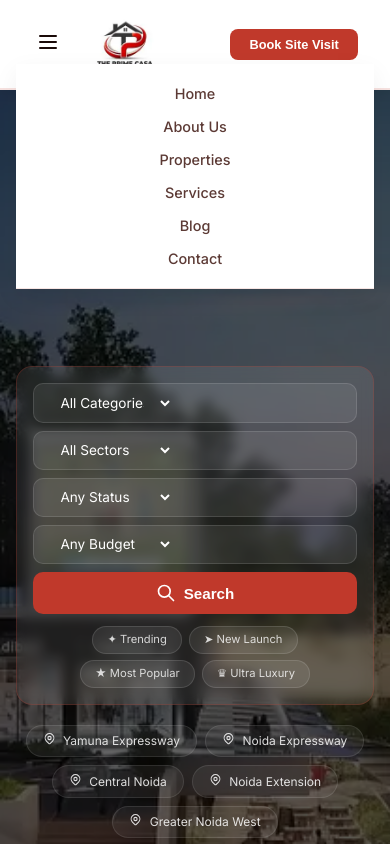
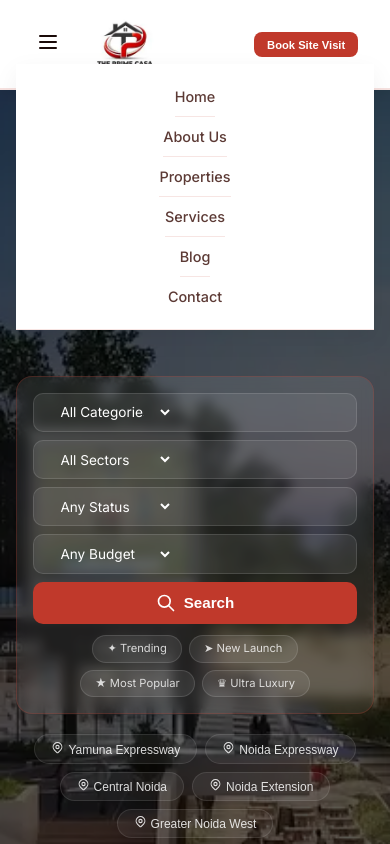
Before and after one commit to itzJishanAhmad-09/Prime_Casa_Frontend, a React (Vite) app: page / in a window 390 px wide. Both pictures are taken after a click on the button 48 px from the left and 44 px from the top of the page. Shown: the top 844 px of the page. Built offline with nearby package versions, Linux system fonts and the light colour scheme; a web font is replaced by a local one.

Commit message:
refactor: improve components — Navbar, Hero, Contact, PropertyCard
- Hero: React-controlled filter state, no direct DOM access
- Navbar: accessible hamburger menu with keyboard support
- Contact & ScheduleVisit: 10-digit phone validation
- PropertyCard: slider/grid variants with lazy image loading

```diff
--- a/src/components/Hero.jsx
+++ b/src/components/Hero.jsx
@@ -9,22 +9,28 @@ import {
   IconSearch,
 } from '@tabler/icons-react';
 
+const CATEGORIES = ['Apartments', 'Luxury Villas', 'Penthouses', 'Office Suites', 'Retail Space', 'Workspaces', 'Residential Plots', 'Farm Land'];
+const SECTORS    = ['Sector 150', 'Sector 128', 'Sector 107', 'Sector 94', 'Sector 72', 'Sector 62', 'Noida Extension', 'Greater Noida West', 'Yamuna Expressway'];
+const STATUSES   = ['New Launch', 'Under Construction', 'Ready to Move'];
+const BUDGETS    = ['Under ₹50L', '₹50L – ₹1Cr', '₹1Cr – ₹2Cr', '₹2Cr – ₹5Cr', 'Above ₹5Cr'];
+const LOCALITIES = ['Yamuna Expressway', 'Noida Expressway', 'Central Noida', 'Noida Extension', 'Greater Noida West'];
+
 const Hero = () => {
   const navigate = useNavigate();
   const [videoLoaded, setVideoLoaded] = useState(false);
 
+  // Controlled state — React-idiomatic, no DOM access needed
+  const [filters, setFilters] = useState({ cat: '', sector: '', status: '', budget: '' });
+
+  const handleFilterChange = (e) => {
+    const { name, value } = e.target;
+    setFilters((prev) => ({ ...prev, [name]: value }));
+  };
+
   const handleSearch = () => {
-    const category = document.getElementById('s-cat')?.value || '';
-    const sector = document.getElementById('s-sector')?.value || '';
-    const status = document.getElementById('s-status')?.value || '';
-    const budget = document.getElementById('s-budget')?.value || '';
-
-    const params = new URLSearchParams();
-    if (category) params.append('cat', category);
-    if (sector) params.append('sector', sector);
-    if (status) params.append('status', status);
-    if (budget) params.append('budget', budget);
-
+    const params = new URLSearchParams(
+      Object.entries(filters).filter(([, v]) => v)
+    );
     navigate(`/properties?${params.toString()}`);
   };
 
@@ -34,6 +40,7 @@ const Hero = () => {
 
   return (
     <div className="hero">
+      {/* LCP placeholder image — shown while video loads */}
       <img
         src="/assets/videos/hero.webp"
         alt="Noida skyline"
@@ -75,65 +82,71 @@ const Hero = () => {
         <source src="/assets/videos/noida-drone.mp4" type="video/mp4" />
       </video>
 
-      <div className="hero-overlay"></div>
+      <div className="hero-overlay" />
 
       <div className="hero-content">
-        <div className="search-wrap" data-wmcp='{"name":"propertySearch","description":"Search and filter properties by category, sector, status, and budget","type":"search"}'>
+        <div
+          className="search-wrap"
+          data-wmcp='{"name":"propertySearch","description":"Search and filter properties by category, sector, status, and budget","type":"search"}'
+        >
           <div className="search-row">
+            {/* Category */}
             <div className="search-field">
               <IconBuilding size={18} color="var(--gold-l)" style={{ padding: '0 0.6rem', opacity: 0.7 }} />
-              <select id="s-cat" data-wmcp='{"label":"Category","type":"select","options":["Apartments","Luxury Villas","Penthouses","Office Suites","Retail Space","Workspaces","Residential Plots","Farm Land"]}'>
+              <select
+                name="cat"
+                value={filters.cat}
+                onChange={handleFilterChange}
+                aria-label="Property category"
+              >
                 <option value="">All Categories</option>
-                <option>Apartments</option>
-                <option>Luxury Villas</option>
-                <option>Penthouses</option>
-                <option>Office Suites</option>
-                <option>Retail Space</option>
-                <option>Workspaces</option>
-                <option>Residential Plots</option>
-                <option>Farm Land</option>
+                {CATEGORIES.map((c) => <option key={c}>{c}</option>)}
               </select>
             </div>
 
+            {/* Sector */}
             <div className="search-field">
               <IconMapPin size={18} color="var(--gold-l)" style={{ padding: '0 0.6rem', opacity: 0.7 }} />
-              <select id="s-sector" data-wmcp='{"label":"Sector","type":"select","options":["Sector 150","Sector 128","Sector 107","Sector 94","Sector 72","Sector 62","Noida Extension","Greater Noida West","Yamuna Expressway"]}'>
+              <select
+                name="sector"
+                value={filters.sector}
+                onChange={handleFilterChange}
+                aria-label="Property sector"
+              >
                 <option value="">All Sectors</option>
-                <option>Sector 150</option>
-                <option>Sector 128</option>
-                <option>Sector 107</option>
-                <option>Sector 94</option>
-                <option>Sector 72</option>
-                <option>Sector 62</option>
-                <option>Noida Extension</option>
-                <option>Greater Noida West</option>
-                <option>Yamuna Expressway</option>
+                {SECTORS.map((s) => <option key={s}>{s}</option>)}
               </select>
             </div>
 
+            {/* Status */}
             <div className="search-field">
               <IconClock size={18} color="var(--gold-l)" style={{ padding: '0 0.6rem', opacity: 0.7 }} />
-              <select id="s-status" data-wmcp='{"label":"Status","type":"select","options":["New Launch","Under Construction","Ready to Move"]}'>
+              <select
+                name="status"
+                value={filters.status}
+                onChange={handleFilterChange}
+                aria-label="Property status"
+              >
                 <option value="">Any Status</option>
-                <option>New Launch</option>
-                <option>Under Construction</option>
-                <option>Ready to Move</option>
+                {STATUSES.map((s) => <option key={s}>{s}</option>)}
               </select>
             </div>
 
+            {/* Budget */}
             <div className="search-field">
               <IconCurrencyRupee size={18} color="var(--gold-l)" style={{ padding: '0 0.6rem', opacity: 0.7 }} />
-              <select id="s-budget" data-wmcp='{"label":"Budget","type":"select","options":["Under ₹50L","₹50L – ₹1Cr","₹1Cr – ₹2Cr","₹2Cr – ₹5Cr","Above ₹5Cr"]}'>
+              <select
+                name="budget"
+                value={filters.budget}
+                onChange={handleFilterChange}
+                aria-label="Property budget"
+              >
                 <option value="">Any Budget</option>
-                <option>Under ₹50L</option>
-                <option>₹50L – ₹1Cr</option>
-                <option>₹1Cr – ₹2Cr</option>
-                <option>₹2Cr – ₹5Cr</option>
-                <option>Above ₹5Cr</option>
+                {BUDGETS.map((b) => <option key={b}>{b}</option>)}
               </select>
             </div>
 
-            <button className="search-btn" onClick={handleSearch}>
+            <button className="search-btn" onClick={handleSearch} type="button">
               <IconSearch size={20} /> Search
             </button>
           </div>
@@ -146,22 +159,19 @@ const Hero = () => {
           </div>
         </div>
 
+        {/* Locality chips — using <button> for accessibility */}
         <div className="localities">
-          <span className="loc-chip" onClick={() => handleLocalityClick('Yamuna Expressway')}>
-            <IconMapPin size={13} style={{ marginRight: '4px' }} /> Yamuna Expressway
-          </span>
-          <span className="loc-chip" onClick={() => handleLocalityClick('Noida Expressway')}>
-            <IconMapPin size={13} style={{ marginRight: '4px' }} /> Noida Expressway
-          </span>
-          <span className="loc-chip" onClick={() => handleLocalityClick('Central Noida')}>
-            <IconMapPin size={13} style={{ marginRight: '4px' }} /> Central Noida
-          </span>
-          <span className="loc-chip" onClick={() => handleLocalityClick('Noida Extension')}>
-            <IconMapPin size={13} style={{ marginRight: '4px' }} /> Noida Extension
-          </span>
-          <span className="loc-chip" onClick={() => handleLocalityClick('Greater Noida West')}>
-            <IconMapPin size={13} style={{ marginRight: '4px' }} /> Greater Noida West
-          </span>
+          {LOCALITIES.map((loc) => (
+            <button
+              key={loc}
+              type="button"
+              className="loc-chip"
+              onClick={() => handleLocalityClick(loc)}
+            >
+              <IconMapPin size={13} style={{ marginRight: '4px' }} />
+              {loc}
+            </button>
+          ))}
         </div>
       </div>
     </div>
--- a/src/components/Navbar.jsx
+++ b/src/components/Navbar.jsx
@@ -1,51 +1,34 @@
 // src/components/Navbar.jsx
-import React, { useState } from 'react';
+import React, { useState, useCallback } from 'react';
 import { useNavigate, useLocation } from 'react-router-dom';
 import { IconMenu2 } from '@tabler/icons-react';
 
+const NAV_LINKS = [
+  { label: 'Home',       path: '/' },
+  { label: 'About Us',   path: '/about' },
+  { label: 'Properties', path: '/properties' },
+  { label: 'Services',   path: '/services' },
+  { label: 'Blog',       path: '/blog' },
+  { label: 'Contact',    path: '/contact' },
+];
+
 const Navbar = ({ scrollTo }) => {
-  const navigate = useNavigate();
-  const location = useLocation();
+  const navigate   = useNavigate();
+  const location   = useLocation();
   const [menuOpen, setMenuOpen] = useState(false);
 
-  const toggleMenu = () => setMenuOpen(!menuOpen);
-  const closeMenu = () => setMenuOpen(false);
+  const closeMenu = useCallback(() => setMenuOpen(false), []);
 
-  const handleHomeClick = () => {
-    if (location.pathname === '/') {
+  const handleNavClick = useCallback((path) => {
+    if (path === '/' && location.pathname === '/') {
       window.scrollTo({ top: 0, behavior: 'smooth' });
     } else {
-      navigate('/');
+      navigate(path);
     }
     closeMenu();
-  };
+  }, [navigate, location.pathname, closeMenu]);
 
-  const handleAboutClick = () => {
-    navigate('/about');
-    closeMenu();
-  };
-
-  const handlePropertiesClick = () => {
-    navigate('/properties');
-    closeMenu();
-  };
-
-  const handleBlogClick = () => {
-    navigate('/blog');
-    closeMenu();
-  };
-
-  const handleServicesClick = () => {
-    navigate('/services');
-    closeMenu();
-  };
-
-  const handleContactClick = () => {
-    navigate('/contact');
-    closeMenu();
-  };
-
-  const handleBookVisit = () => {
+  const handleBookVisit = useCallback(() => {
     if (location.pathname.startsWith('/project/')) {
       const projectId = location.pathname.split('/').pop();
       navigate(`/schedule/${projectId}`);
@@ -53,27 +36,29 @@ const Navbar = ({ scrollTo }) => {
       navigate('/schedule');
     }
     closeMenu();
-  };
-
-  const navBtnStyle = {
-    background: 'none',
-    border: 'none',
-    cursor: 'pointer',
-    fontSize: '0.9rem',
-    fontWeight: 500,
-    color: 'var(--txt2)',
-    padding: '0.5rem 0',
-    fontFamily: 'inherit',
-  };
+  }, [navigate, location.pathname, closeMenu]);
 
   return (
     <nav>
       <div className="nav-left">
-        <button className="hamburger" onClick={toggleMenu} aria-label="Toggle menu">
+        <button
+          className="hamburger"
+          onClick={() => setMenuOpen((prev) => !prev)}
+          aria-label="Toggle menu"
+          aria-expanded={menuOpen}
+        >
           <IconMenu2 size={24} />
         </button>
 
-        <div className="nav-logo" onClick={handleHomeClick} style={{ cursor: 'pointer' }}>
+        <div
+          className="nav-logo"
+          onClick={() => handleNavClick('/')}
+          role="button"
+          tabIndex={0}
+          onKeyDown={(e) => e.key === 'Enter' && handleNavClick('/')}
+          style={{ cursor: 'pointer' }}
+          aria-label="Go to homepage"
+        >
           <img
             src="/primecasa.webp"
             alt="The Prime Casa"
@@ -85,29 +70,19 @@ const Navbar = ({ scrollTo }) => {
       </div>
 
       <div className={`nav-links ${menuOpen ? 'open' : ''}`}>
-        <button onClick={handleHomeClick} style={navBtnStyle}>Home</button>
-        <button onClick={handleAboutClick} style={navBtnStyle}>About Us</button>
-        <button onClick={handlePropertiesClick} style={navBtnStyle}>Properties</button>
-        <button onClick={handleServicesClick} style={navBtnStyle}>Services</button>
-        <button onClick={handleBlogClick} style={navBtnStyle}>Blog</button>
-        <button onClick={handleContactClick} style={navBtnStyle}>Contact</button>
+        {NAV_LINKS.map(({ label, path }) => (
+          <button
+            key={path}
+            className="nav-link-btn"
+            onClick={() => handleNavClick(path)}
+          >
+            {label}
+          </button>
+        ))}
       </div>
 
       <div className="nav-cta-container">
-        <button
-          onClick={handleBookVisit}
-          className="nav-cta"
-          style={{
-            border: 'none',
-            background: 'var(--red)',
-            color: '#fff',
-            padding: '0.5rem 1.2rem',
-            fontSize: '0.8rem',
-            fontWeight: '600',
-            cursor: 'pointer',
-            borderRadius: '8px',
-          }}
-        >
+        <button onClick={handleBookVisit} className="nav-cta">
           Book Site Visit
         </button>
       </div>
```
Also changed, not shown: src/components/Contact.jsx (+31 -44 lines), src/components/ErrorBoundary.jsx (+12 -5 lines), src/components/Footer.jsx (+6 -6 lines), src/components/PropertyCard.jsx (+14 -33 lines).
